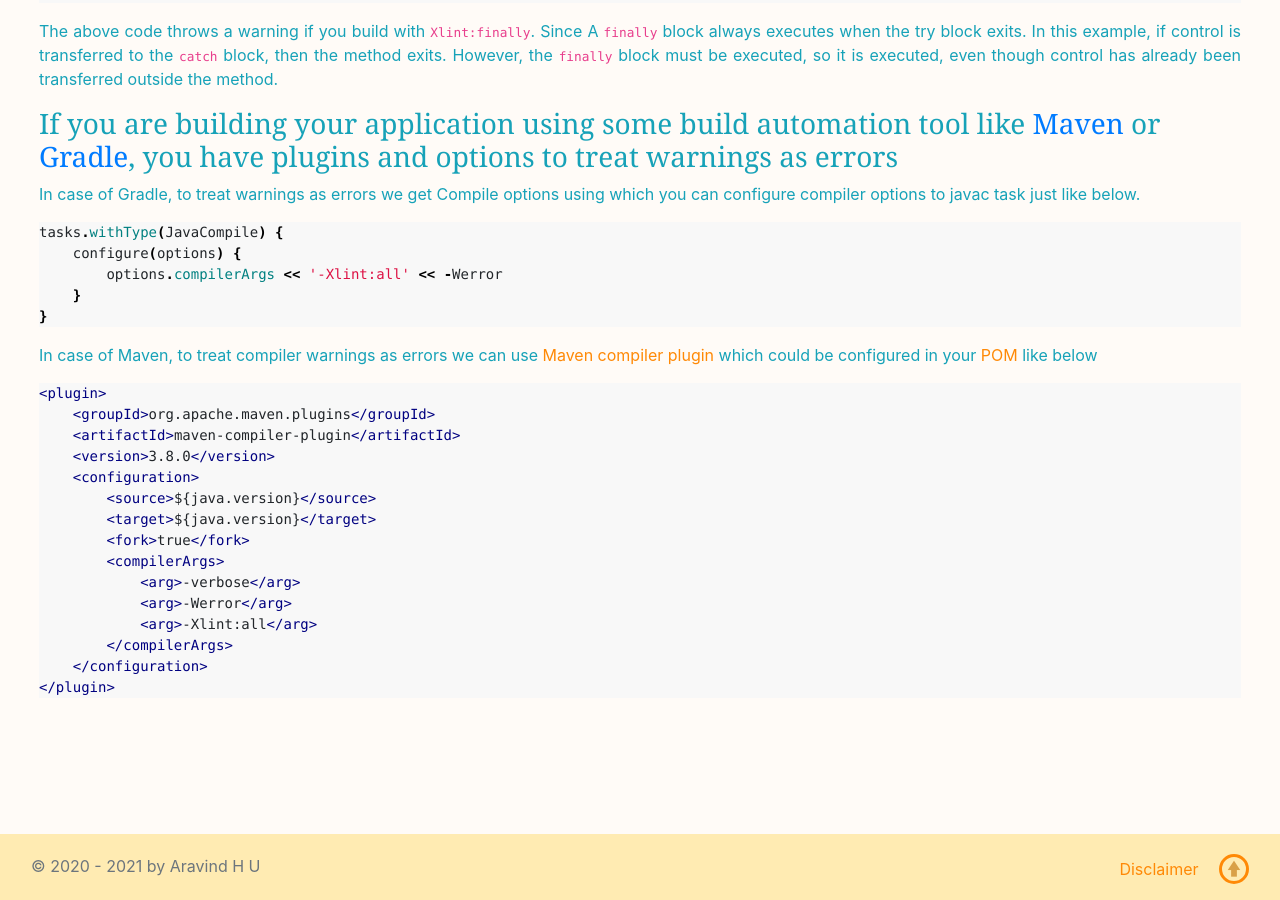
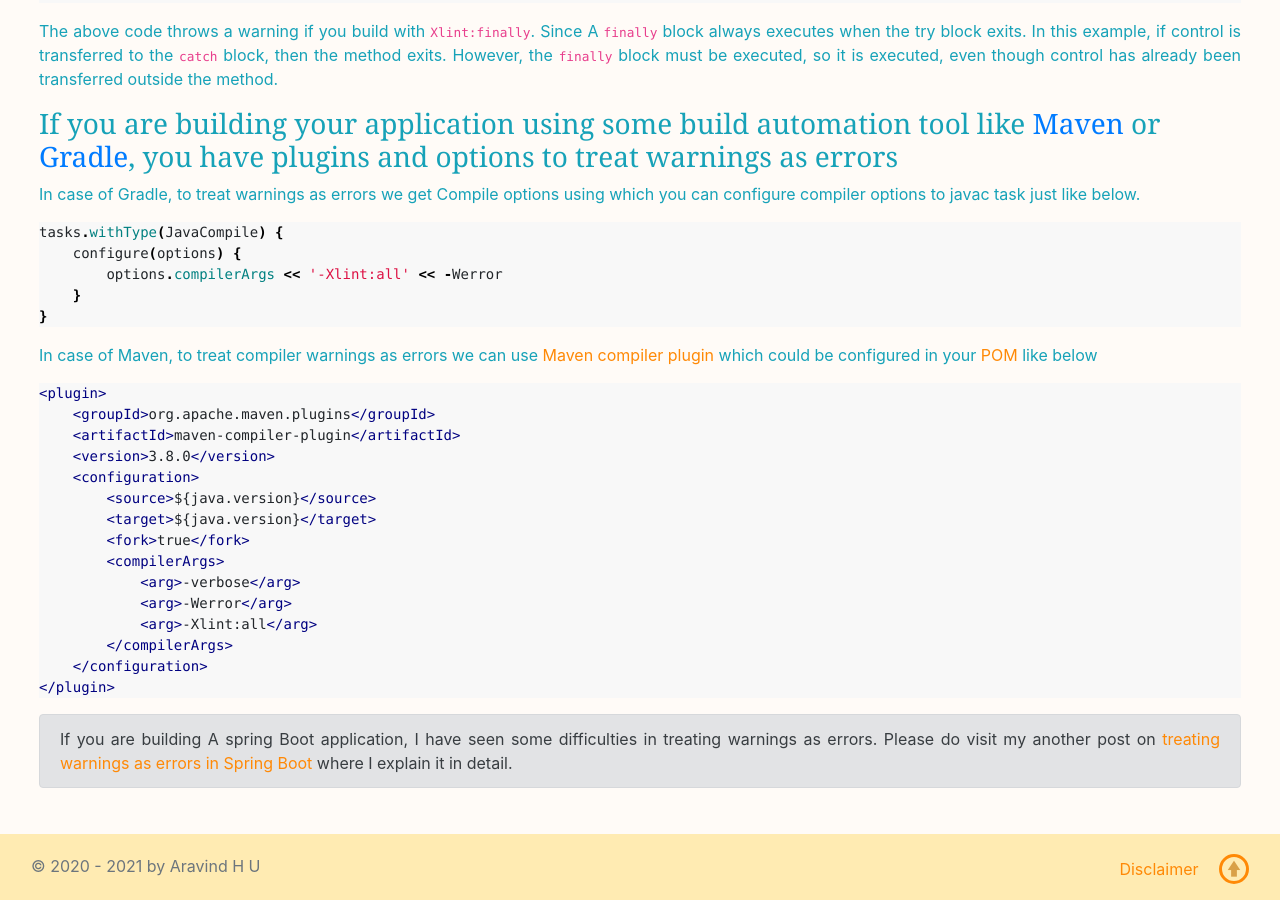
Before and after one commit to aravind666/aravind666.github.io, a Jekyll site: the page built from _posts/software-development/2021-03-18-treat-warnings-as-errors-in-java.md, in a window 1280 px wide and 900 px high, scrolled down 1843 px. Built offline with Jekyll 4.4.1, drawn with Linux system fonts in a browser that asks for light colours.

Commit message:
Fixed cross links to both posts

````diff
--- a/_posts/software-development/2021-03-18-treat-warnings-as-errors-in-java.md
+++ b/_posts/software-development/2021-03-18-treat-warnings-as-errors-in-java.md
@@ -146,3 +146,8 @@ In case of Maven, to treat compiler warnings as errors we can use [Maven compile
     </configuration>
 </plugin>
 ```
+
+{:.alert .alert-secondary .text-justify}
+If you are building A spring Boot application, I have seen some difficulties in treating warnings as errors.
+Please do visit my another post on [treating warnings as errors in Spring Boot](/software%20development/2021/03/20/spring-boot-treat-warnings-as-errors.html)
+where I explain it in detail.
````
Also changed, not shown: _posts/software-development/2021-03-20-spring-boot-treat-warnings-as-errors.md (+1 -1 lines).
